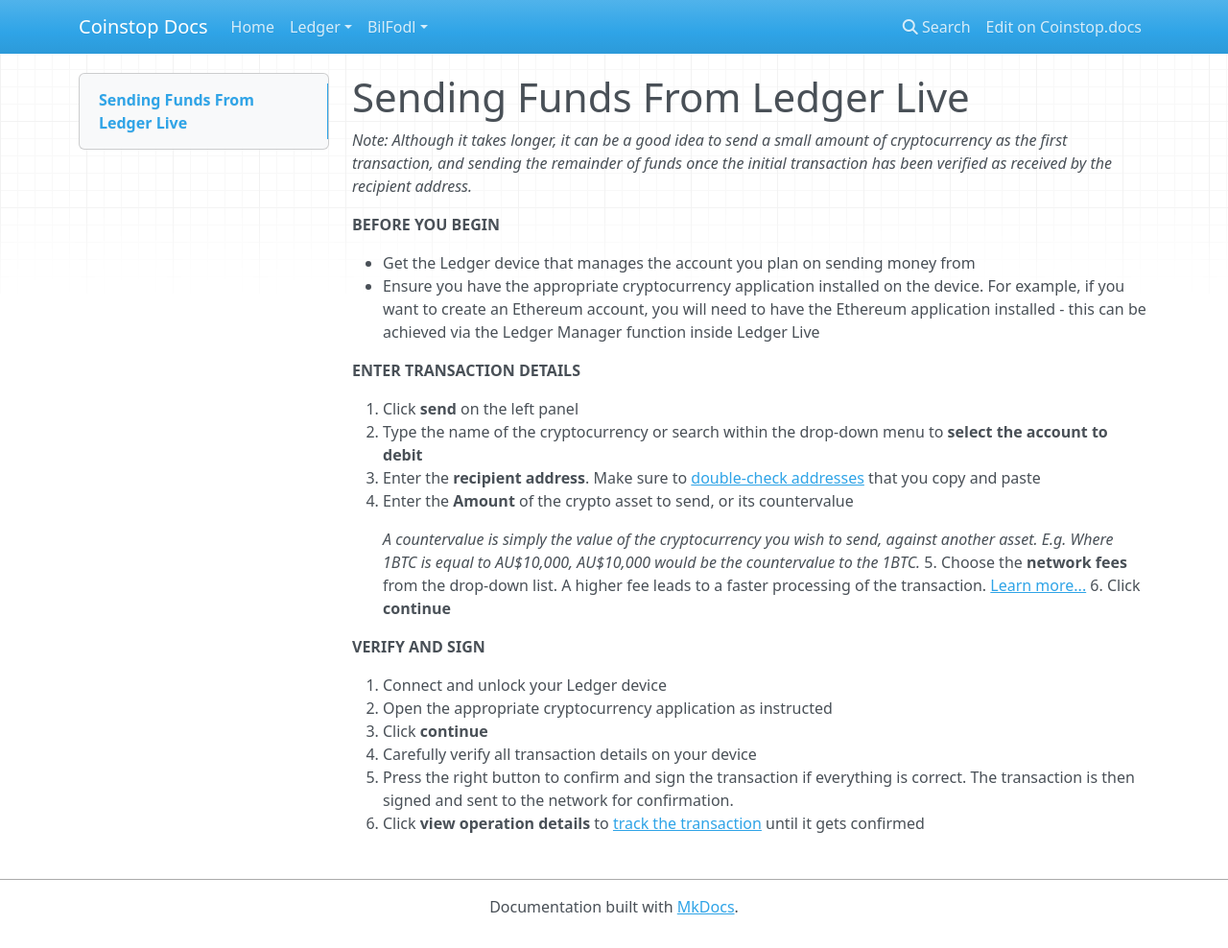
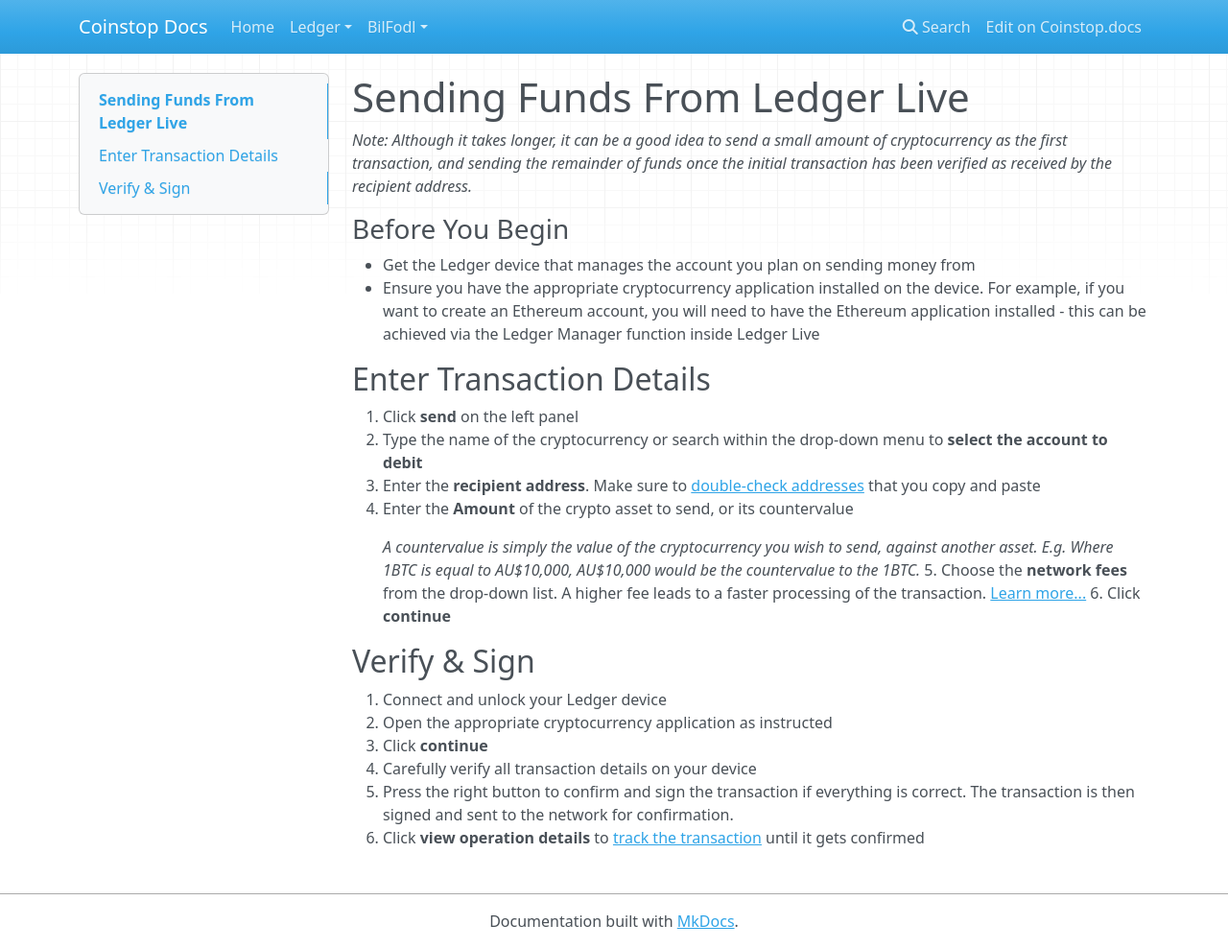
Before and after one commit to coinstopio/coinstopio.docs, an MkDocs documentation site: the page built from docs/Ledger/LedgerLive/SendingFundsFromLedgerLive.md, in a window 1280 px wide and 988 px high. Shown: the whole window at 96% size. Built offline with MkDocs 1.6.1, drawn with Linux system fonts in a browser that asks for light colours; nearby versions of some CDN libraries.

Commit message:
Update SendingFundsFromLedgerLive.md

```diff
--- a/docs/Ledger/LedgerLive/SendingFundsFromLedgerLive.md
+++ b/docs/Ledger/LedgerLive/SendingFundsFromLedgerLive.md
@@ -4,14 +4,14 @@
 
 
 
-**BEFORE YOU BEGIN**
+### Before You Begin
 
 -   Get the Ledger device that manages the account you plan on sending money from
 -   Ensure you have the appropriate cryptocurrency application installed on the device. For example, if you want to create an Ethereum account, you will need to have the Ethereum application installed - this can be achieved via the Ledger Manager function inside Ledger Live
 
 
 
-**ENTER TRANSACTION DETAILS**
+## Enter Transaction Details
 
 1.  Click **send** on the left panel
 2.  Type the name of the cryptocurrency or search within the drop-down menu to  **select the account to debit**
@@ -24,7 +24,7 @@
 
 
 
-**VERIFY AND SIGN**
+## Verify & Sign
 
 1.  Connect and unlock your Ledger device
 2.  Open the appropriate cryptocurrency application as instructed
```
